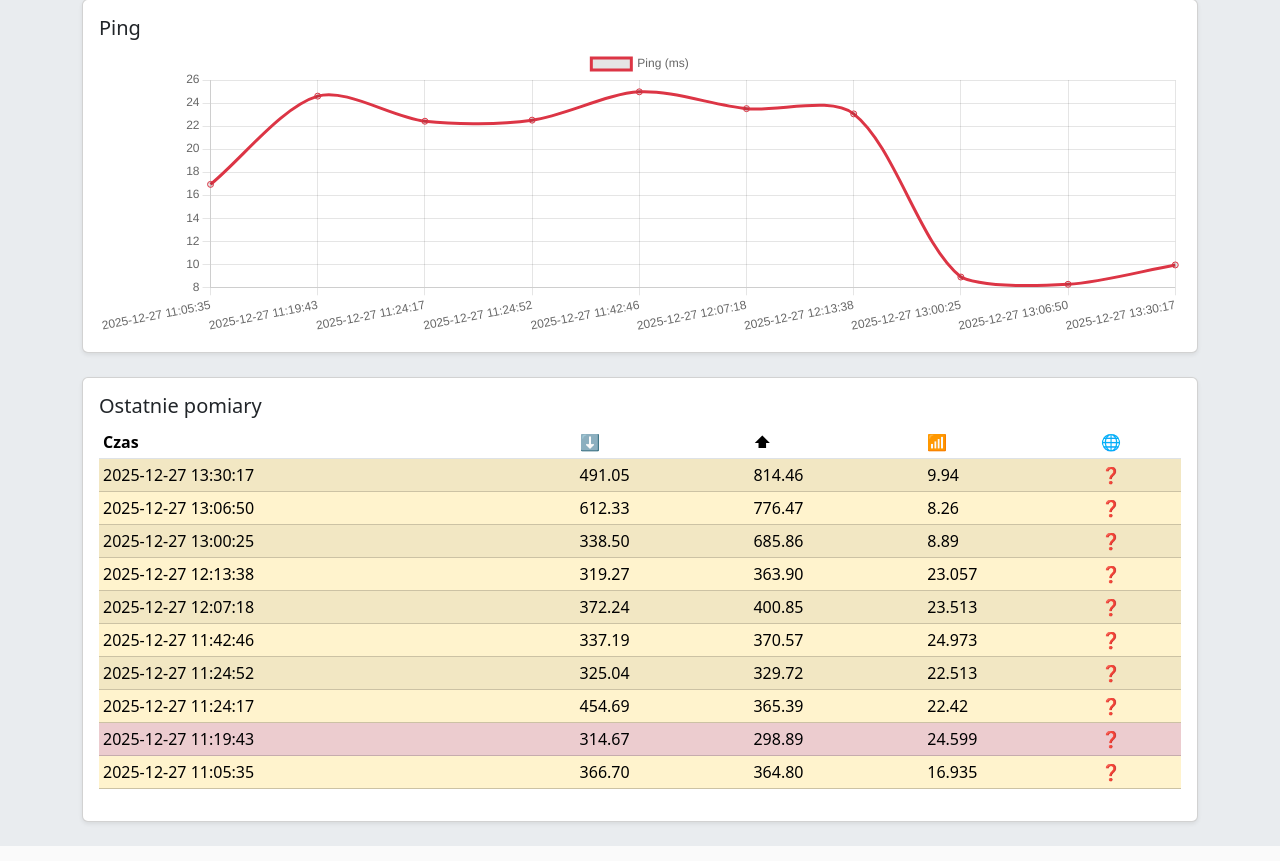
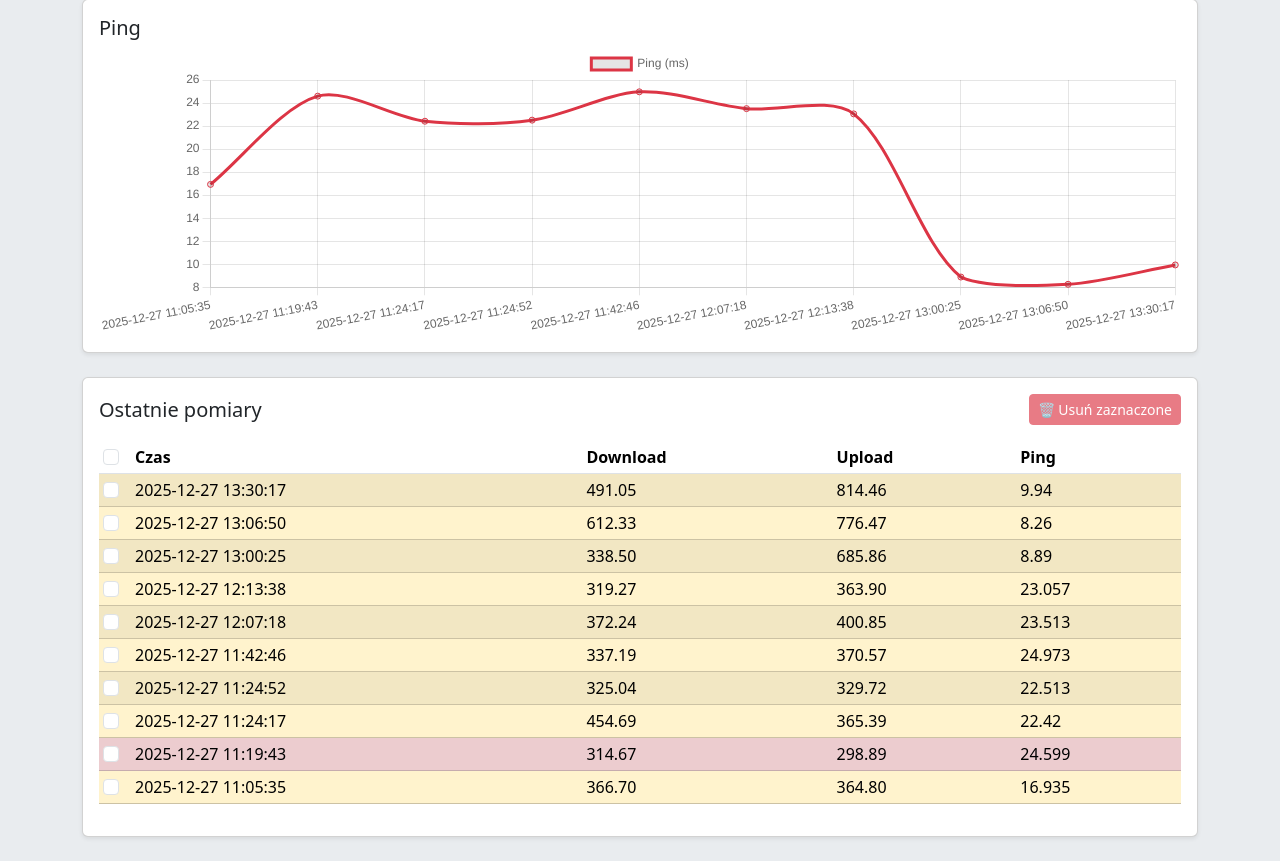
Before and after one commit to tkuska/internet-monitor, a Flask app: page / in a window 1280 px wide. Shown: the part 986-1847 px from the top of the page. Run offline with Flask 3, Linux system fonts and the light colour scheme; data comes from the database, SQL or seed files in the repository.

Commit message:
Add bulk delete feature for speed test records
- Introduce a `/delete` endpoint for bulk deletion of records via JSON payload
- Enhance web UI with checkboxes, "Select All" functionality, and a delete button
- Refactor database query logic to use dictionary-based row management in templates
- Update JavaScript to handle bulk selection and execute delete requests

```diff
--- a/app/templates/index.html
+++ b/app/templates/index.html
@@ -106,32 +106,37 @@
     <!-- TABELA -->
     <div class="card shadow-sm">
         <div class="card-body">
-            <h5>Ostatnie pomiary</h5>
+            <div class="d-flex flex-wrap justify-content-between align-items-center mb-3 gap-2">
+                <h5 class="mb-0">Ostatnie pomiary</h5>
+                <button id="deleteSelected" class="btn btn-sm btn-danger" disabled>
+                    🗑️ Usuń zaznaczone
+                </button>
+            </div>
 
             <div class="table-responsive">
-                <table class="table table-sm table-striped">
+                <table class="table table-sm table-striped align-middle">
                     <thead>
                         <tr>
+                            <th style="width: 32px;">
+                                <input type="checkbox" class="form-check-input" id="selectAll">
+                            </th>
                             <th>Czas</th>
-                            <th>⬇</th>
-                            <th>⬆</th>
-                            <th>📶</th>
-			    <th>🌐</th>
+                            <th>Download</th>
+                            <th>Upload</th>
+                            <th>Ping</th>
                         </tr>
                     </thead>
                     <tbody>
                         {% for r in rows %}
-                        <tr class="{% if r[1] < minimal_speed or r[2] < minimal_speed %}table-danger{% elif r[1] < acceptable_speed or r[2] < acceptable_speed %}table-warning{% else %}table-success{% endif %}">
-                            <td>{{ r[0] }}</td>
-                            <td>{{ "%.2f"|format(r[1]) }}</td>
-                            <td>{{ "%.2f"|format(r[2]) }}</td>
-                            <td>{{ r[3] }}</td>
+                        <tr class="{% if r.download < minimal_speed or r.upload < minimal_speed %}table-danger{% elif r.download < acceptable_speed or r.upload < acceptable_speed %}table-warning{% else %}table-success{% endif %}">
                             <td>
-  				{% if r[4] == "wifi" %}📶 Wi-Fi
-  				{% elif r[4] == "ethernet" %}🔌 LAN
-  				{% else %}❓{% endif %}
-			    </td>
-			</tr>
+                                <input type="checkbox" class="form-check-input row-checkbox" value="{{ r.id }}">
+                            </td>
+                            <td>{{ r.timestamp }}</td>
+                            <td>{{ "%.2f"|format(r.download) }}</td>
+                            <td>{{ "%.2f"|format(r.upload) }}</td>
+                            <td>{{ r.ping }}</td>
+                        </tr>
                         {% endfor %}
                     </tbody>
                 </table>
@@ -237,6 +242,72 @@ function toggleTheme() {
 }
 
 setTimeout(() => location.reload(), 300000); // auto-refresh 5 min
+
+const selectAllCheckbox = document.getElementById("selectAll");
+const deleteButton = document.getElementById("deleteSelected");
+const rowCheckboxes = Array.from(document.querySelectorAll(".row-checkbox"));
+const deleteButtonInitialHtml = deleteButton ? deleteButton.innerHTML : "";
+
+function syncBulkSelectionState() {
+    if (!deleteButton) {
+        return;
+    }
+    const anyChecked = rowCheckboxes.some(cb => cb.checked);
+    const allChecked = rowCheckboxes.length > 0 && rowCheckboxes.every(cb => cb.checked);
+    deleteButton.disabled = !anyChecked;
+    if (selectAllCheckbox) {
+        selectAllCheckbox.indeterminate = anyChecked && !allChecked;
+        selectAllCheckbox.checked = rowCheckboxes.length > 0 && allChecked;
+    }
+}
+
+if (selectAllCheckbox) {
+    selectAllCheckbox.addEventListener("change", () => {
+        rowCheckboxes.forEach(cb => {
+            cb.checked = selectAllCheckbox.checked;
+        });
+        syncBulkSelectionState();
+    });
+}
+
+rowCheckboxes.forEach(cb => cb.addEventListener("change", syncBulkSelectionState));
+
+if (deleteButton) {
+    deleteButton.addEventListener("click", async () => {
+        const ids = rowCheckboxes.filter(cb => cb.checked).map(cb => Number(cb.value));
+        if (!ids.length) {
+            return;
+        }
+        if (!confirm(`Usunąć ${ids.length} wybranych rekordów?`)) {
+            return;
+        }
+        deleteButton.disabled = true;
+        deleteButton.innerHTML = "⏳ Usuwanie...";
+        try {
+            const response = await fetch("/delete", {
+                method: "POST",
+                headers: {
+                    "Content-Type": "application/json"
+                },
+                body: JSON.stringify({ ids })
+            });
+            const data = await response.json();
+            if (!response.ok) {
+                alert(data.error || "Nie udało się usunąć rekordów.");
+                return;
+            }
+            location.reload();
+        } catch (error) {
+            console.error(error);
+            alert("Wystąpił błąd podczas usuwania rekordów.");
+        } finally {
+            deleteButton.innerHTML = deleteButtonInitialHtml;
+            syncBulkSelectionState();
+        }
+    });
+}
+
+syncBulkSelectionState();
 </script>
 
 </body>
--- a/app/web.py
+++ b/app/web.py
@@ -1,4 +1,4 @@
-from flask import Flask, render_template, request
+from flask import Flask, render_template, request, jsonify
 from db import init_db, get_conn
 import json
 import os
@@ -24,15 +24,16 @@ def index():
     conn = get_conn()
     cur = conn.cursor()
     cur.execute(f"""
-        SELECT timestamp, download, upload, ping
+        SELECT id, timestamp, download, upload, ping, connection
         FROM speedtests
         ORDER BY timestamp DESC
         LIMIT {limit}
     """)
-    rows = cur.fetchall()
+    raw_rows = cur.fetchall()
+    columns = [desc[0] for desc in cur.description]
     conn.close()
 
-    if not rows:
+    if not raw_rows:
         # brak danych – renderujemy pusty widok
         return render_template(
             "index.html",
@@ -48,12 +49,13 @@ def index():
             stats=None
         )
 
+    rows = [dict(zip(columns, r)) for r in raw_rows]
     chart_rows = rows[::-1]
 
-    labels = [r[0] for r in chart_rows]
-    downloads = [r[1] for r in chart_rows]
-    uploads = [r[2] for r in chart_rows]
-    pings = [r[3] for r in chart_rows]
+    labels = [r["timestamp"] for r in chart_rows]
+    downloads = [r["download"] for r in chart_rows]
+    uploads = [r["upload"] for r in chart_rows]
+    pings = [r["ping"] for r in chart_rows]
 
     down_stats = {
         "download_min": min(downloads),
@@ -81,6 +83,29 @@ def index():
         up_stats=up_stats
     )
 
+@app.route("/delete", methods=["POST"])
+def delete_rows():
+    payload = request.get_json(silent=True) or {}
+    ids = payload.get("ids", [])
+
+    try:
+        normalized_ids = [int(i) for i in ids]
+    except (TypeError, ValueError):
+        return jsonify({"error": "Nieprawidłowe identyfikatory"}), 400
+
+    if not normalized_ids:
+        return jsonify({"error": "Brak zaznaczonych rekordów"}), 400
+
+    conn = get_conn()
+    cur = conn.cursor()
+    placeholders = ",".join(["?"] * len(normalized_ids))
+    cur.execute(f"DELETE FROM speedtests WHERE id IN ({placeholders})", normalized_ids)
+    deleted = cur.rowcount
+    conn.commit()
+    conn.close()
+
+    return jsonify({"deleted": deleted})
+
 if __name__ == "__main__":
     init_db()
     app.run(host="0.0.0.0", port=5000)
```
